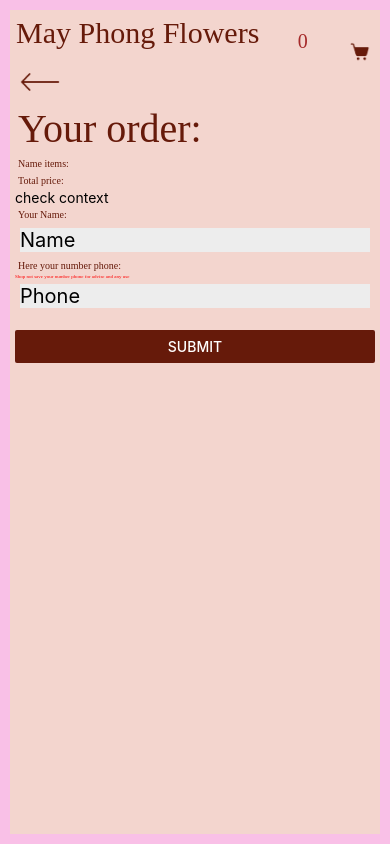
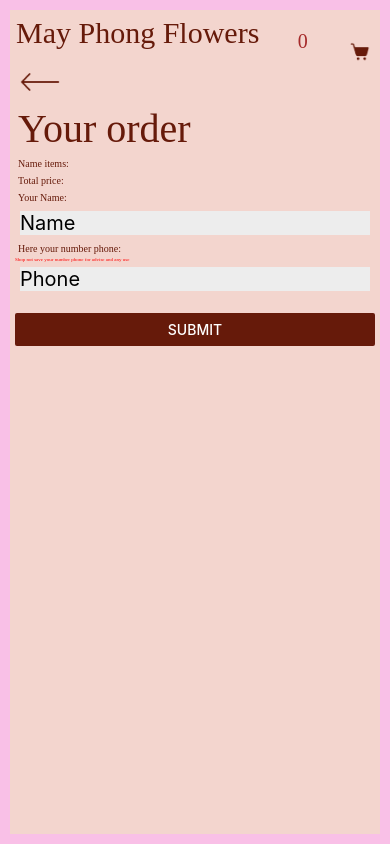
Before and after one commit to StarinovOleg/shop-application, a React Native app: screen /ScreenThree in a window 390 px wide. Built offline with nearby package versions, Linux system fonts and the light colour scheme.

Commit message:
add context

```diff
--- a/App.js
+++ b/App.js
@@ -19,7 +19,7 @@ const queryClient = new QueryClient({
   },
 });
 const App: () => Node = ({navigation}) => {
-  const [val, setVal] = useState('check context');
+  const [val, setVal] = useState([]);
 
   return (
     <NavigationContainer>
--- a/src/ScreenSecond/Shop.tsx
+++ b/src/ScreenSecond/Shop.tsx
@@ -1,10 +1,13 @@
 import React from 'react';
-import {View, StyleSheet, Alert} from 'react-native';
+import {View, StyleSheet} from 'react-native';
 import ShopCart from './ShopCart';
 import useGetProducts from '../hooks/get-product-hook';
+import {useContext} from 'react';
+import ShopContext from '../Common/ShopContext';
 export default function Shop(props) {
   const products = useGetProducts();
-  const {onPress} = props;
+  //const {onPress} = props;
+  const {val, setVal} = useContext(ShopContext);
   const listItems = products?.map((item, index) => (
     <View style={styles.containerItem} key={index}>
       <ShopCart
@@ -14,7 +17,7 @@ export default function Shop(props) {
         /* onPress={() => {
           Alert.alert('ok');
         }}*/
-        onPress={onPress}
+        onPress={() => setVal([item.price, item.product_name])}
       />
     </View>
   ));
--- a/src/ScreenSecond/index.tsx
+++ b/src/ScreenSecond/index.tsx
@@ -22,7 +22,7 @@ export default function ScreenSecond(props) {
         <Header count={count} onPress={onCheckout} />
         <ButtonBack onPress={() => props.navigation.goBack()} />
         <Text>{val}</Text>
-        <Shop onPress={() => setVal('hi')} />
+        <Shop />
       </ScrollView>
     </View>
   );
--- a/src/ScreenThree/index.tsx
+++ b/src/ScreenThree/index.tsx
@@ -50,10 +50,10 @@ export default function ScreenThree(props) {
         <Header count={count} />
         <ButtonBack onPress={() => props.navigation.goBack()} />
         <View style={styles.buttonContainer}>
-          <Text style={styles.titlePage}>Your order:</Text>
-          <Text style={styles.titleOrder}>Name items:</Text>
-          <Text style={styles.titleOrder}>Total price:</Text>
-          <Text>{val}</Text>
+          <Text style={styles.titlePage}>Your order</Text>
+          <Text style={styles.titleOrder}>Name items:{val[1]}</Text>
+          <Text style={styles.titleOrder}>Total price:{val[0]}</Text>
+
           <Controller
             control={control}
             rules={{
```
